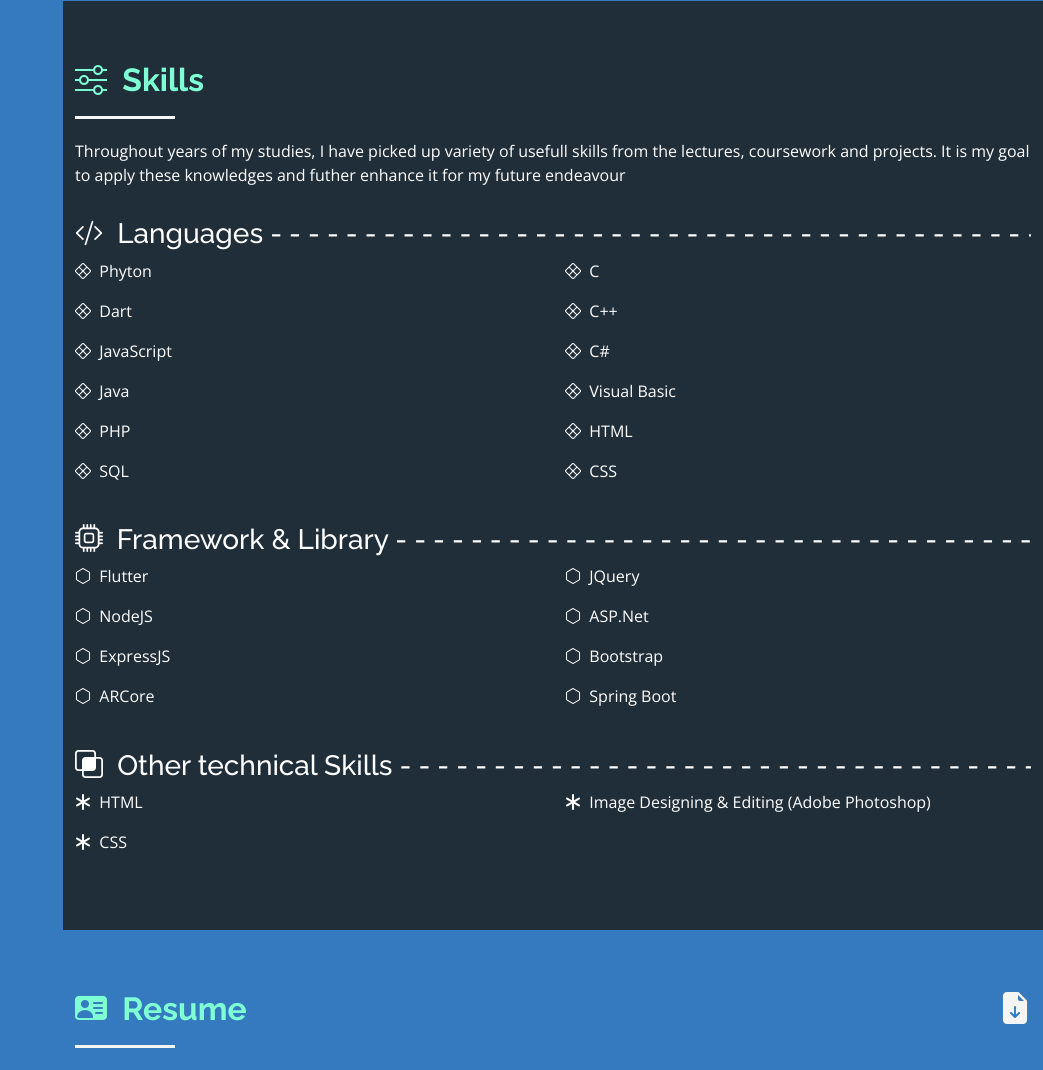
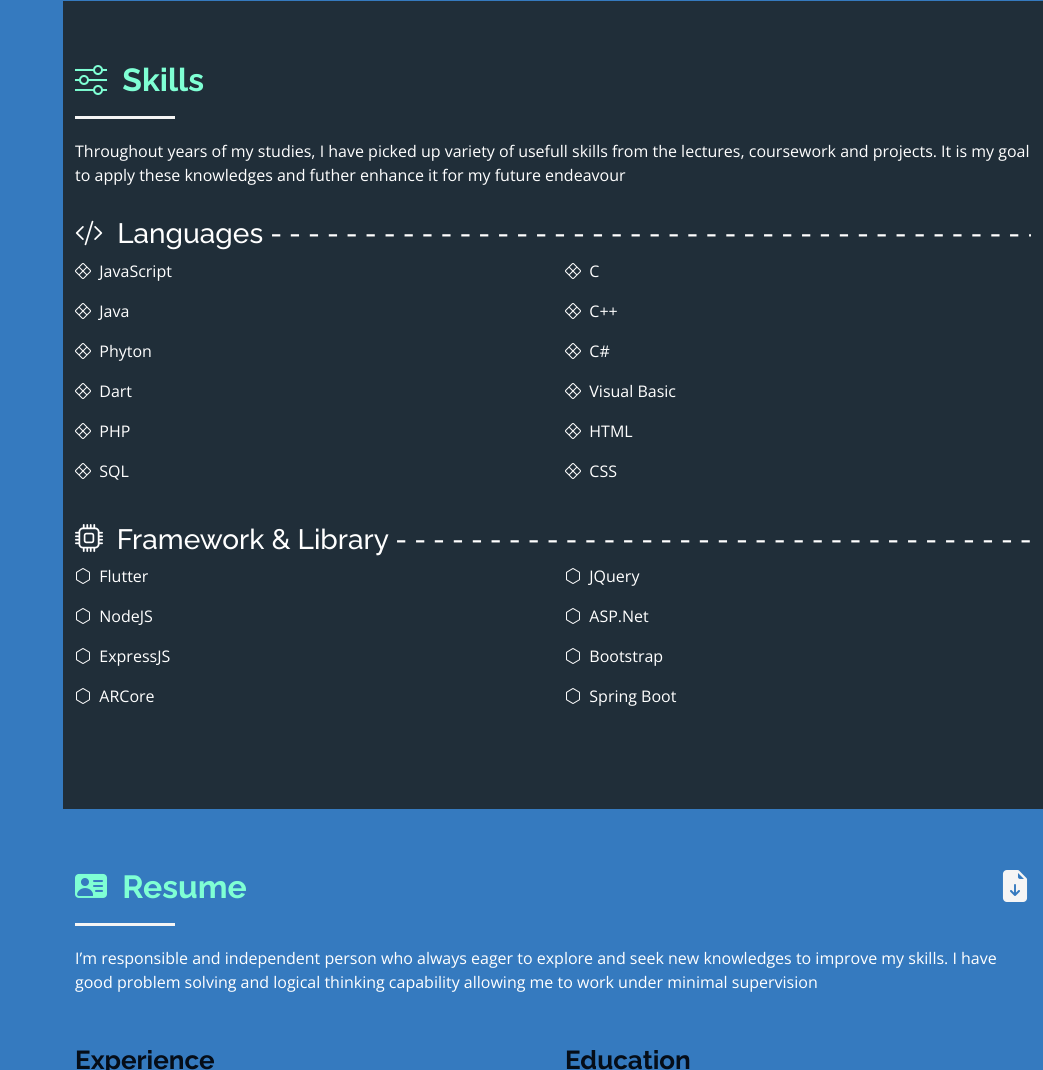
Before and after one commit to Amirul9135/Eportfolio, a website: page Pages/index.html in a window 1280 px wide. Shown: the part 1470-2540 px from the top of the page, without its empty margins (237-1280 px from the left). Drawn offline with nearby package versions, Linux system fonts and the light colour scheme.

Commit message:
Update index.html

```diff
--- a/Pages/index.html
+++ b/Pages/index.html
@@ -157,10 +157,10 @@
         <h3 class="myTitle"><i class="bi bi-code-slash"></i>&nbsp;&nbsp;Languages</h3>
         <div class="row skills-content" data-aos="fade-left">
           <div class="col-6">
+            <p><i class="bi bi-x-diamond"></i>&nbsp;&nbsp;JavaScript</p>
+            <p><i class="bi bi-x-diamond"></i>&nbsp;&nbsp;Java</p>
             <p><i class="bi bi-x-diamond"></i>&nbsp;&nbsp;Phyton</p>
             <p><i class="bi bi-x-diamond"></i>&nbsp;&nbsp;Dart</p>
-            <p><i class="bi bi-x-diamond"></i>&nbsp;&nbsp;JavaScript</p>
-            <p><i class="bi bi-x-diamond"></i>&nbsp;&nbsp;Java</p>
             <p><i class="bi bi-x-diamond"></i>&nbsp;&nbsp;PHP</p>
             <p><i class="bi bi-x-diamond"></i>&nbsp;&nbsp;SQL</p>
           </div>
@@ -191,18 +191,6 @@
           </div>
         </div>
         <br>
-        <h3 class="myTitle"><i class="bi bi-intersect"></i>&nbsp;&nbsp;Other technical Skills</h3>
-        <div class="row skills-content" data-aos="fade-up">
-          <div class="col-6">
-            <p><i class="bi bi-asterisk"></i>&nbsp;&nbsp;HTML</p>
-            <p><i class="bi bi-asterisk"></i>&nbsp;&nbsp;CSS</p>
-          </div>
-          <div class="col-6">
-
-            <p><i class="bi bi-asterisk"></i>&nbsp;&nbsp;Image Designing & Editing (Adobe Photoshop)</p>
-          </div>
-
-        </div>
 
       </div>
     </section><!-- End Skills Section -->
```
